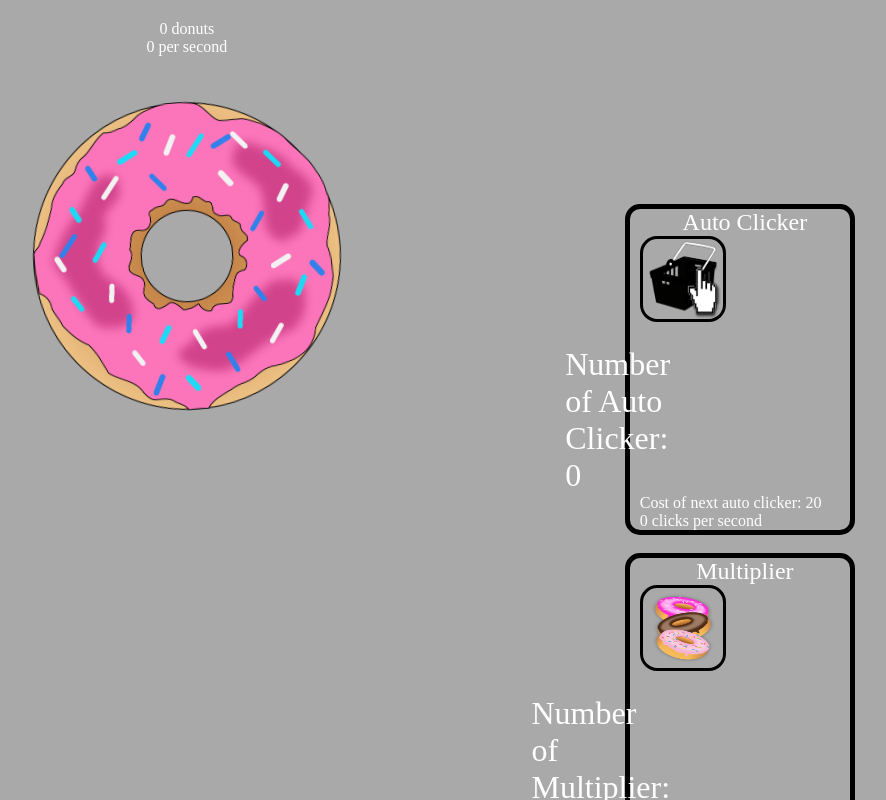
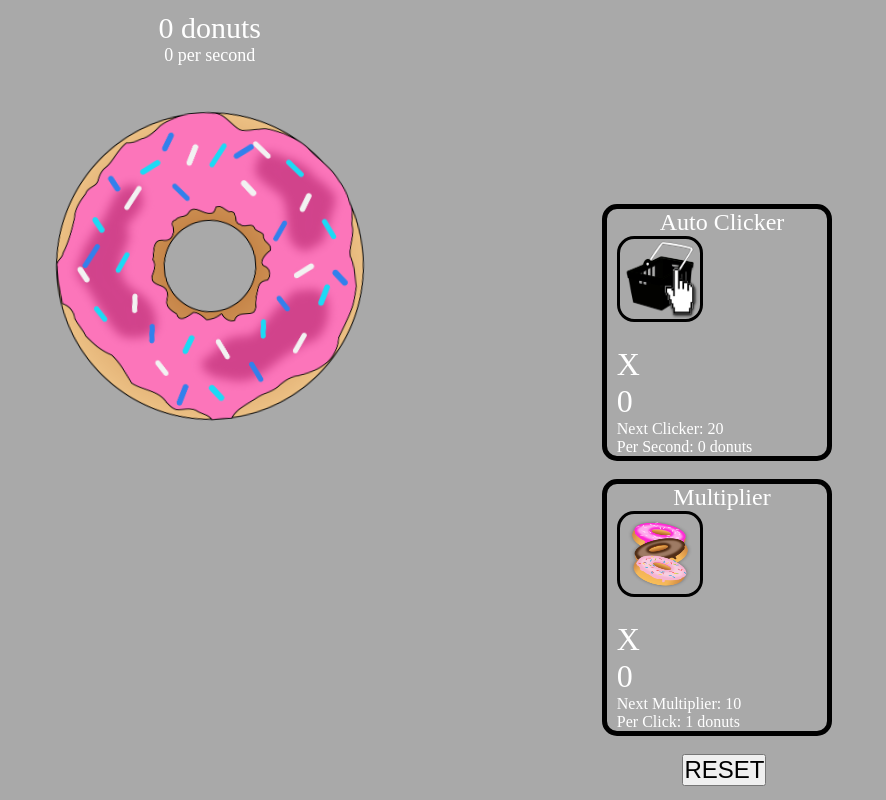
Before and after one commit to 2022-Summer-Cohort/donut-maker-anishgh94, a website built with Parcel: page index.html in a window 1280 px wide. Both pictures are taken after a click on the element "RESET". Shown: the part 80-880 px from the top of the page, without its empty margins (219-1105 px from the left). Built offline with nearby package versions, Linux system fonts and the light colour scheme.

Commit message:
completed

```diff
--- a/index.js
+++ b/index.js
@@ -51,10 +51,10 @@ resetEl.addEventListener("click", () => {
   donut.resetAll();
   numberOfDonutsEl.innerText = donut.donuts + " donuts";
   totalDonutsPerSecondToShowEl.innerText = 0 + " per second";
-  autoClicksPerSecondEl.innerText = donut.autoClickers + " clicks per second";
-  numberOfAutoClickersEl.innerText = "Number of Auto Clicker: " + donut.autoClickers;
-  costOfAutoClickersEl.innerText = "Cost of next auto clicker: " + donut.autoClickersCost;
-  multiplierPerClickEl.innerText = donut.donutsMultipliedPerClicks() + " donuts per clicks";
-  numberOfMultiplierEl.innerText = "Number of Multiplier: " + donut.multiplier;
-  costOfMultiplierEl.innerText = "Cost of next multiplier: " + donut.multiplierCost;
+  autoClicksPerSecondEl.innerText = "Per Second: " + donut.autoClickers + " donuts";
+  numberOfAutoClickersEl.innerText = "X " + donut.autoClickers;
+  costOfAutoClickersEl.innerText = "Next Clicker: " + donut.autoClickersCost;
+  multiplierPerClickEl.innerText = "Per Click: " + donut.donutsMultipliedPerClicks() + " donuts";
+  numberOfMultiplierEl.innerText = "X " + donut.multiplier;
+  costOfMultiplierEl.innerText = "Next Multiplier: " + donut.multiplierCost;
 })
--- a/style.css
+++ b/style.css
@@ -102,6 +102,7 @@ header {
   from {
     transform: rotate(0deg);
   }
+
   to {
     transform: rotate(359deg);
   }
@@ -111,19 +112,27 @@ main {
   width: 100%;
   height: 100vh;
   display: flex;
-  justify-content: space-evenly;
+  justify-content: center;
   align-items: center;
 }
 
-#donutMaker{
+#donutMaker {
   /* background-color: red; */
   margin-bottom: 20rem;
   justify-content: center;
   text-align: center;
+  margin-right: 10rem;
+}
+
+#donutAmountMsg {
+  font-size: 30px;
+}
+#totalDonutsPerSecond{
+  font-size: 18px;
 }
 
 
-.otherElements{
+.otherElements {
   display: flex;
   flex-direction: column;
   width: 18%;
@@ -133,23 +142,27 @@ main {
   padding-bottom: 15%;
   justify-content: space-around;
 }
-#autoClicker{
+
+#autoClicker {
   border-style: solid;
   border-radius: 15px;
   border-width: 5px;
   border-color: black;
   padding-left: 10px;
 }
+
 #autoClickImg {
   border-style: solid;
   border-radius: 20%;
   border-color: black;
 }
+
 #autoClickerText {
   text-align: center;
   font-size: 24px;
 }
-#numberOfAutoClickers{
+
+#numberOfAutoClickers {
   font-size: 2rem;
   float: right;
   margin-right: 180px;
@@ -163,25 +176,29 @@ main {
   border-color: black;
   padding-left: 10px;
 }
-#multiplierImg{
+
+#multiplierImg {
   border-style: solid;
   border-radius: 20%;
   border-color: black;
 }
+
 #multiplierText {
   text-align: center;
   font-size: 24px;
 }
-#numberOfMultiplier{
+
+#numberOfMultiplier {
   font-size: 2rem;
   float: right;
   margin-right: 180px;
   margin-top: 20px;
 }
 
-#reset{
+#reset {
   padding-left: 35%;
 }
+
 #resetBtn {
   font-size: 24px;
 }
```
Also changed, not shown: index.html (+4 -4 lines).
